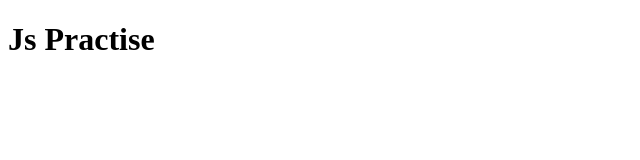
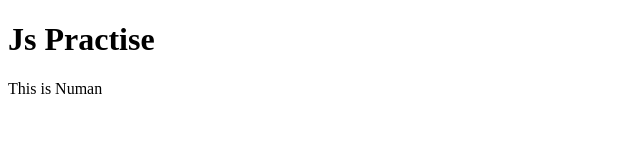
Before and after one commit to iamvishaldev/JS-Practise, a plain HTML site: page app.html in a window 1280 px wide. Shown: the whole page, without its empty margins (0-640 px from the left). Drawn offline with Linux system fonts and the light colour scheme.

Commit message:
Added a Div

```diff
--- a/app.html
+++ b/app.html
@@ -7,9 +7,11 @@
 </head>
 <body>
     <h1>Js Practise</h1>
+    <div id="div"></div>
 
     <script>
         alert('This is Vishal The Pro Programmer');
+        document.getElementById('div').innerHTML="This is Numan";
     </script>
 </body>
 </html>
```
